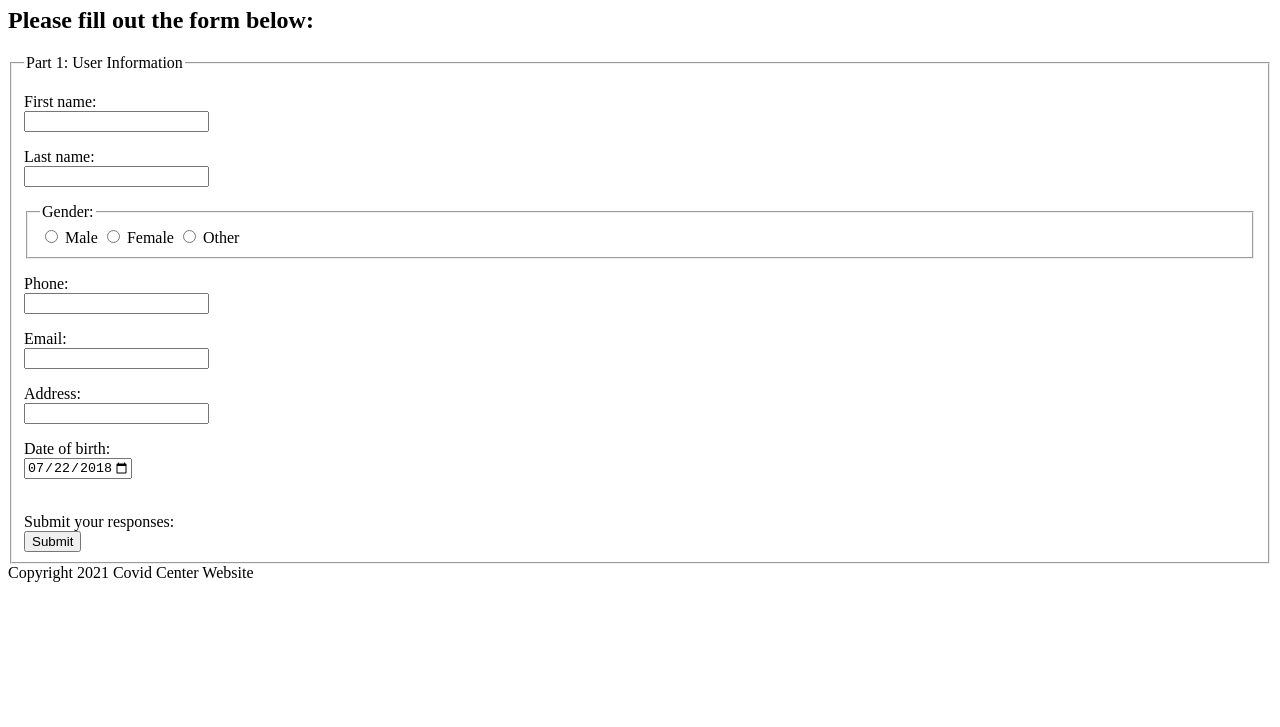
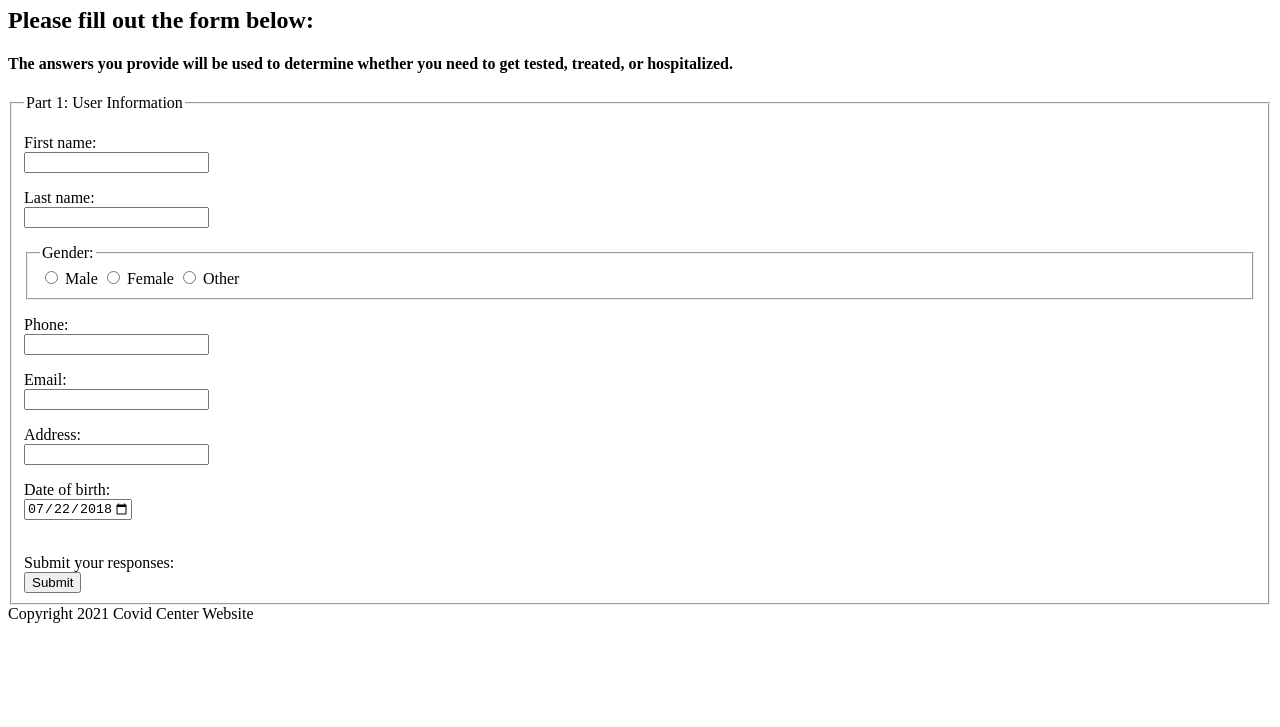
Before and after one commit to t-husnetdinova/webapp_spring2021_covid_center, a plain HTML site: page index.html in a window 1280 px wide. Shown: the part 73-800 px from the top of the page. Drawn offline with Linux system fonts and the light colour scheme.

Commit message:
passed the nu html tests

```diff
--- a/index.html
+++ b/index.html
@@ -10,9 +10,10 @@
             <h1>Welcome to the COVID-19 Assessment Website!</h1>
         </header>
         <section>
+            <h2>Please fill out the form below:</h2>
             <!-- Gather data from user in an appropriate manner -->
-            <h2>Please fill out the form below:</h2>
             <article>
+                <h4>The answers you provide will be used to determine whether you need to get tested, treated, or hospitalized.</h4>
                 <!-- Define a form -->
                 <!-- form will need an action tag eventually, when we connect a backend to store answers -->
                 <!-- Fun observation: defining a form allows for saved autofill values-->
```
